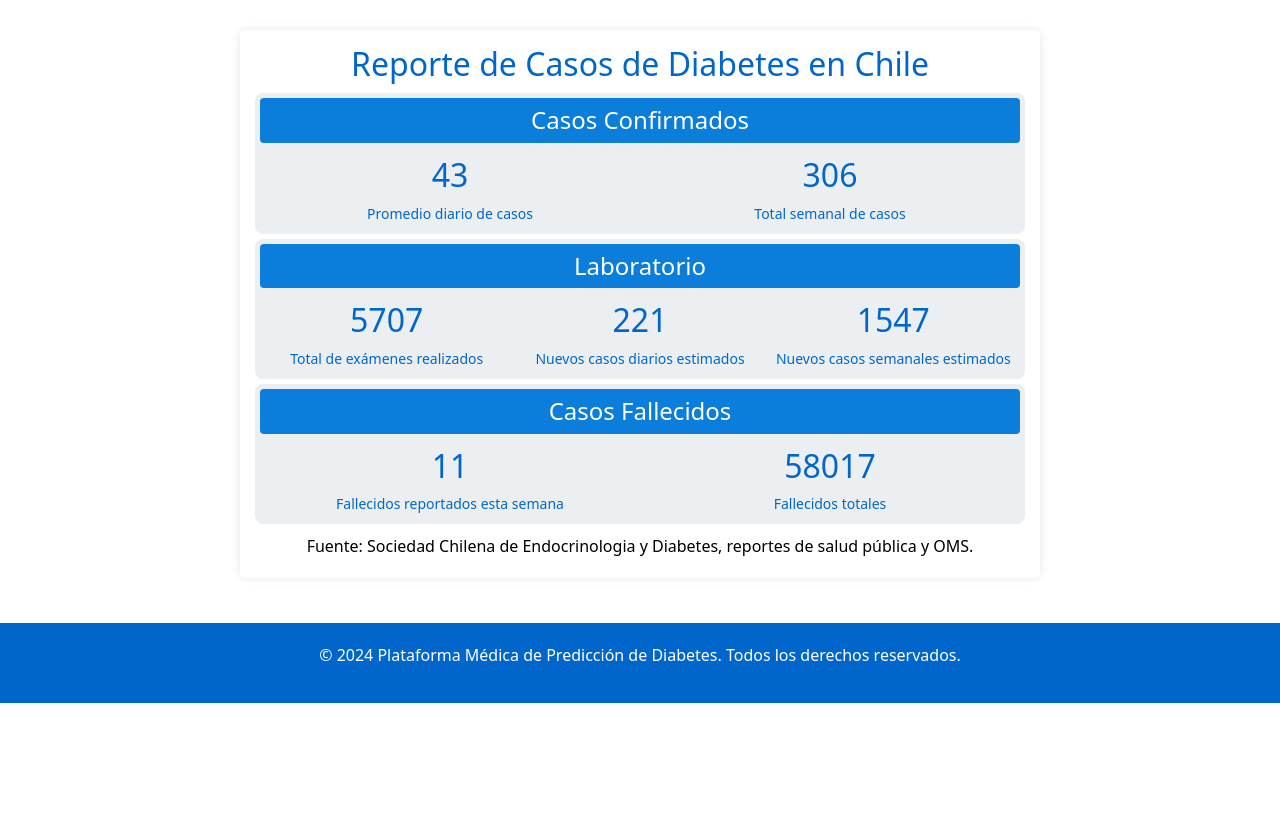
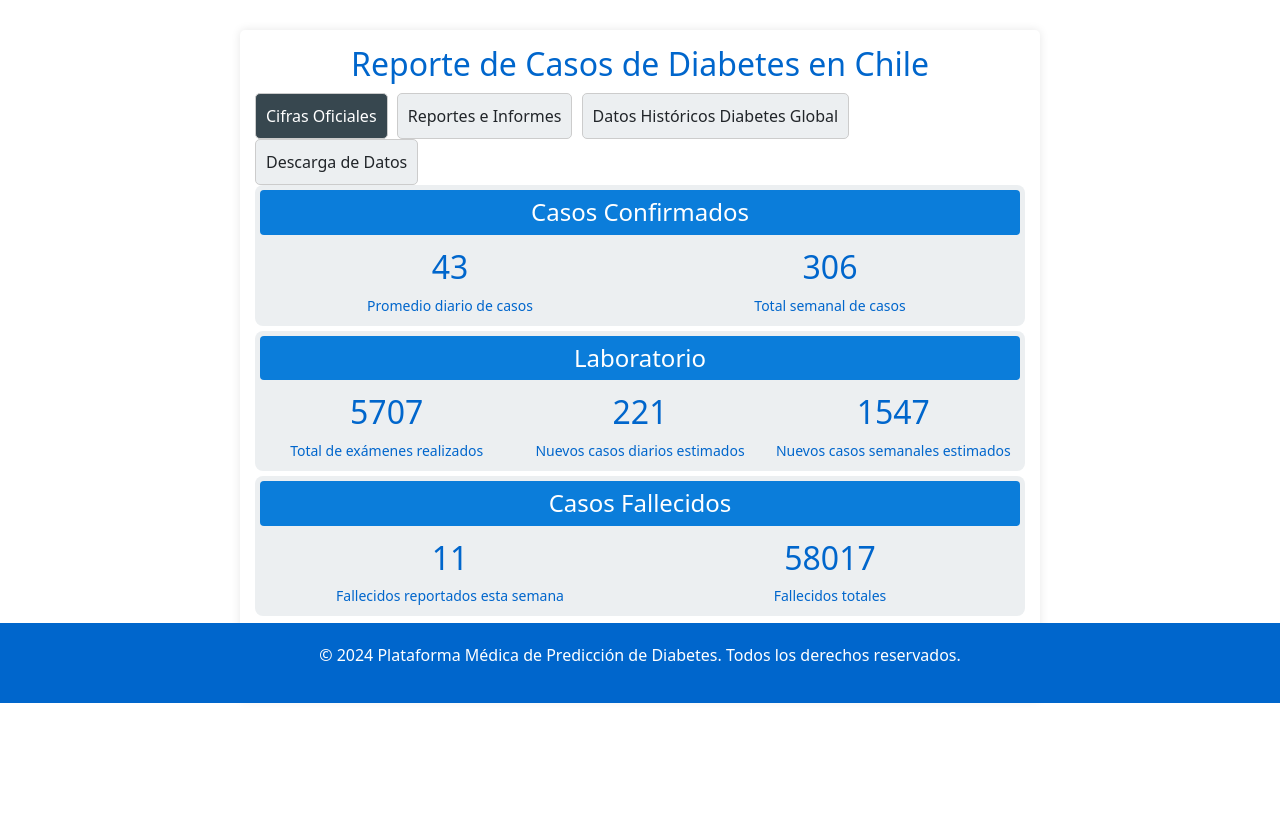
Before and after one commit to MaximilianoPalma/AppModelPrediction, a Django app: page /index/ in a window 1280 px wide. Shown: the part 97-927 px from the top of the page. Before the commit the page ends 800 px from the top, so only its background shows below. Run offline with Django 5.2, Linux system fonts and the light colour scheme; a user stored in the database is signed in; data that the repository does not hold is empty; parts of the project's set-up code (start-up, migrations or seed data) failed here and were passed over; some libraries are stand-ins or nearby versions.

Commit message:
Agrega funcionalidades.
funcionales tales como;
graficos
reportes
descargas
en vista de el analisis para la diabetes, se agregan graficos de proporciones solo en formato png de momento para ver como se comportan los datos, tanto para hemoglobina glicosilada, glucosa en sangre y edad.

```diff
--- a/prediccion/appmodel/templates/consulta.html
+++ b/prediccion/appmodel/templates/consulta.html
@@ -151,9 +151,9 @@
         <div class="prediccion">
             <h4>Support Vector Machine</h4>
             <div class="semaforo-vertical">
+                <div class="circulo {% if svm_prediction <= 30 %}verde{% else %}apagado{% endif %}"></div>
+                <div class="circulo {% if svm_prediction > 30 and svm_prediction <= 60 %}amarillo{% else %}apagado{% endif %}"></div>
                 <div class="circulo {% if svm_prediction > 60 %}rojo{% else %}apagado{% endif %}"></div>
-                <div class="circulo {% if svm_prediction > 30 and svm_prediction <= 60 %}amarillo{% else %}apagado{% endif %}"></div>
-                <div class="circulo {% if svm_prediction <= 30 %}verde{% else %}apagado{% endif %}"></div>
             </div>
             <p><strong>Riesgo Predicho:</strong> {{ svm_prediction|floatformat:2 }}%</p>
             {% if svm_prediction > 30 %}
--- a/prediccion/appmodel/templates/index.html
+++ b/prediccion/appmodel/templates/index.html
@@ -3,11 +3,99 @@
 {% block content %}
 <head>
     <title>{{ page_title }}</title>
+    <script src="https://cdnjs.cloudflare.com/ajax/libs/html2canvas/1.4.1/html2canvas.min.js"></script>
+    <script>
+        function showTab(tabId) {
+            // Ocultar todas las secciones
+            var sections = document.querySelectorAll('.tab-content');
+            sections.forEach(function(section) {
+                section.style.display = 'none';
+            });
+
+            // Mostrar la sección activa
+            document.getElementById(tabId).style.display = 'block';
+
+            // Cambiar el estado de las pestañas
+            var tabs = document.querySelectorAll('.tab');
+            tabs.forEach(function(tab) {
+                tab.classList.remove('active');
+            });
+            document.getElementById(tabId + '-tab').classList.add('active');
+        }
+
+        function downloadReport() {
+            html2canvas(document.querySelector(".report-container")).then(canvas => {
+                const imgData = canvas.toDataURL('image/png');
+                const link = document.createElement('a');
+                link.href = imgData;
+                link.download = 'reporte_diabetes.png'; // Nombre del archivo
+                link.click(); // Inicia la descarga
+            });
+        }
+    </script>
+    <style>
+        .tab {
+            padding: 10px;
+            cursor: pointer;
+            display: inline-block;
+            border: 1px solid #ccc;
+            border-radius: 5px;
+            margin-right: 5px;
+            background-color: #eceff1;
+        }
+
+        .tab.active {
+            background-color: #37474f;
+            color: white;
+        }
+
+        .image-container {
+            position: relative;
+            text-align: center;
+            margin: 20px 0;
+        }
+
+        .image-container img {
+            max-width: 100%;
+            height: auto;
+        }
+
+        .nav-button {
+            position: absolute;
+            top: 50%;
+            transform: translateY(-50%);
+            background-color: #37474f;
+            color: white;
+            border: none;
+            border-radius: 5px;
+            padding: 10px;
+            cursor: pointer;
+            z-index: 1000;
+        }
+
+        .nav-button.left {
+            left: 10px;
+        }
+
+        .nav-button.right {
+            right: 10px;
+        }
+    </style>
 </head>
 
 <div class="report-container">
     <h2>Reporte de Casos de Diabetes en Chile</h2>
 
+    <!-- Pestañas -->
+    <div>
+        <div id="cifras-oficiales-tab" class="tab active" onclick="showTab('cifras-oficiales')">Cifras Oficiales</div>
+        <div id="reportes-e-informes-tab" class="tab" onclick="showTab('reportes-e-informes')">Reportes e Informes</div>
+        <div id="datos-historicos-tab" class="tab" onclick="showTab('datos-historicos')">Datos Históricos Diabetes Global</div>
+        <div id="descarga-datos-tab" class="tab" onclick="showTab('descarga-datos')">Descarga de Datos</div>
+    </div>
+
+    <!-- Contenido de la pestaña "Cifras Oficiales" -->
+    <div id="cifras-oficiales" class="tab-content">
         <!-- Casos confirmados -->
         <div class="report-section">
             <h4>Casos Confirmados</h4>
@@ -59,7 +147,61 @@
 
         <div class="report-footer">
             <p>Fuente: Sociedad Chilena de Endocrinologia y Diabetes, reportes de salud pública y OMS.</p>
+            <button onclick="downloadReport()">Descargar Reporte</button>
         </div>
     </div>
 
+    <!-- Pestaña vacía "Reportes e Informes" -->
+    <div id="reportes-e-informes" class="tab-content" style="display:none;">
+        <h4>Reportes e Informes</h4>
+        <p>Esta sección está vacía por ahora.</p>
+    </div>
+
+    <!-- Pestaña "Datos Históricos" -->
+    <div id="datos-historicos" class="tab-content" style="display:none;">
+        <h4>Datos Históricos</h4>
+
+        <div class="image-container">
+            <h3 id="image-title">Distribución de Edad</h3>
+            <img id="image" src="{% load static %}{% static 'edad.png' %}" alt="Gráfico de Edad">
+            <button class="nav-button left" onclick="prevImage()">&#10094;</button>
+            <button class="nav-button right" onclick="nextImage()">&#10095;</button>
+        </div>
+
+    </div>
+
+    <!-- Pestaña vacía "Descarga de Datos" -->
+    <div id="descarga-datos" class="tab-content" style="display:none;">
+        <h4>Descarga de Datos</h4>
+        <p>Esta sección está vacía por ahora.</p>
+    </div>
+
+    <script>
+        // Array de imágenes y títulos
+        const images = [
+            { src: "{% load static %}{% static 'mapadiabetes.png' %}", title: "Mapa Diabetes Global" },
+            { src: "{% load static %}{% static 'edad.png' %}", title: "Distribución de Edad" },
+            { src: "{% load static %}{% static 'glucosa.png' %}", title: "Nivel de Glucosa" },
+            { src: "{% load static %}{% static 'hemoglobina.png' %}", title: "Hemoglobina Glicosilada" }
+        ];
+        let currentImageIndex = 0;
+
+        function nextImage() {
+            currentImageIndex = (currentImageIndex + 1) % images.length; // Ciclo a través de las imágenes
+            updateImage();
+        }
+
+        function prevImage() {
+            currentImageIndex = (currentImageIndex - 1 + images.length) % images.length; // Ciclo a través de las imágenes
+            updateImage();
+        }
+
+        function updateImage() {
+            document.getElementById('image').src = images[currentImageIndex].src;
+            document.getElementById('image-title').innerText = images[currentImageIndex].title;
+        }
+    </script>
+
+</div>
+
 {% endblock %}
--- a/prediccion/appmodel/templates/reporte.html
+++ b/prediccion/appmodel/templates/reporte.html
@@ -6,7 +6,7 @@
 </head>
 
 <div class="report-container">
-    <h1 style="text-align: center; color: #37474f;">Reporte de Casos de Diabetes en Chile</h1>
+    <h1 style="text-align: center; color: #37474f;">Reporte de Casoooooos de Diabetes en Peruuuuu</h1>
 
     <!-- Casos confirmados -->
     <div class="report-section">
--- a/prediccion/appmodel/views.py
+++ b/prediccion/appmodel/views.py
@@ -1,11 +1,10 @@
-from io import BytesIO
 from django.shortcuts import render, redirect
 from django.contrib.auth import login as auth_login, logout as auth_logout
 from appmodel.forms import CustomLoginForm
 from django.contrib.auth.decorators import login_required
 from .models import Paciente
 
-from reportlab.pdfgen import canvas
+
 from django.http import HttpResponse
 
 from django.conf import settings
@@ -13,13 +12,26 @@ import os
 import joblib
 import numpy as np
 import pandas as pd
-from sklearn.preprocessing import StandardScaler
 
 from reportlab.lib.pagesizes import letter
 from .reporte_utils import calcular_datos_reporte
 
 import requests
 from bs4 import BeautifulSoup
+
+
+
+
+
+# views.py
+import os
+import pandas as pd
+import matplotlib.pyplot as plt
+import seaborn as sns
+from django.http import HttpResponse
+from django.shortcuts import render
+from io import BytesIO
+import base64
 
 @login_required
 def base(request):
@@ -229,29 +241,32 @@ def evaluacion_riesgo(request):
 
     return render(request, 'consulta.html')
 
+
+
+from django.http import HttpResponse
+from PIL import Image, ImageDraw
 @login_required
 def descargar_reporte(request):
-    # Crear un objeto HttpResponse con el tipo de contenido 'application/pdf'
-    response = HttpResponse(content_type='application/pdf')
-    response['Content-Disposition'] = 'attachment; filename="reporte_diabetes.pdf"'
+    # Crear una imagen en blanco
+    width, height = 800, 600
+    img = Image.new('RGB', (width, height), color=(255, 255, 255))
+    d = ImageDraw.Draw(img)
 
-    # Crear el PDF utilizando ReportLab
-    pdf = canvas.Canvas(response, pagesize=letter)
-    pdf.drawString(100, 750, "Reporte de Casos de Diabetes en Chile")
+    # Títulos y datos del reporte
+    d.text((10, 10), "Reporte de Casos de Diabetes en Chile", fill=(0, 0, 0))
+    d.text((10, 50), f"Promedio diario de casos: {request.GET.get('promedio_diario', 'N/A')}", fill=(0, 0, 0))
+    d.text((10, 70), f"Total semanal de casos: {request.GET.get('total_semanal', 'N/A')}", fill=(0, 0, 0))
+    d.text((10, 90), f"Total de exámenes realizados: {request.GET.get('test_realizados', 'N/A')}", fill=(0, 0, 0))
+    d.text((10, 110), f"Nuevos casos diarios: {request.GET.get('nuevos_casos_diarios', 'N/A')}", fill=(0, 0, 0))
+    d.text((10, 130), f"Nuevos casos semanales: {request.GET.get('nuevos_casos_semanales', 'N/A')}", fill=(0, 0, 0))
+    d.text((10, 150), f"Fallecidos reportados esta semana: {request.GET.get('fallecidos_semanales', 'N/A')}", fill=(0, 0, 0))
+    d.text((10, 170), f"Fallecidos totales: {request.GET.get('fallecidos_totales', 'N/A')}", fill=(0, 0, 0))
 
-    # Agregar datos del reporte obtenidos del contexto
-    pdf.drawString(100, 720, f"Promedio diario de casos: {request.GET.get('promedio_diario', '')}")
-    pdf.drawString(100, 700, f"Total semanal de casos: {request.GET.get('total_semanal', '')}")
-    pdf.drawString(100, 680, f"Total de casos acumulados: {request.GET.get('casos_totales', '')}")
-    pdf.drawString(100, 660, f"Nuevos casos diarios estimados: {request.GET.get('nuevos_casos_diarios', '')}")
-    pdf.drawString(100, 640, f"Nuevos casos semanales estimados: {request.GET.get('nuevos_casos_semanales', '')}")
-    pdf.drawString(100, 620, f"Test realizados: {request.GET.get('test_realizados', '')}")
-    pdf.drawString(100, 600, f"Fallecidos totales: {request.GET.get('fallecidos_totales', '')}")
-    pdf.drawString(100, 580, f"Fallecidos esta semana: {request.GET.get('fallecidos_semanales', '')}")
+    # Guardar la imagen en un objeto BytesIO
+    response = HttpResponse(content_type='image/png')
+    response['Content-Disposition'] = 'attachment; filename="reporte_diabetes.png"'
+    img.save(response, 'PNG')
 
-    # Finalizar y devolver el PDF
-    pdf.showPage()
-    pdf.save()
     return response
 
 def generar_reporte_vista():
@@ -345,3 +360,86 @@ def calcular_datos_reporte():
         'fallecidos_totales': fallecidos_totales,
         'fallecidos_semanales': fallecidos_semanales,
     }
+
+
+from django.shortcuts import render
+import pandas as pd
+import matplotlib.pyplot as plt
+from django.http import HttpResponse
+from django.conf import settings
+import os
+
+@login_required
+def generar_graficos(request):
+    try:
+        # Ruta al archivo CSV
+        data_path = os.path.join(settings.BASE_DIR, 'appmodel', 'algoritmos', 'diabetes_prediction_dataset.csv')
+
+        # Leer el archivo CSV
+        df = pd.read_csv(data_path)
+
+        # Gráfico de distribución de edad
+        plt.figure(figsize=(10, 5))
+        plt.hist(df['age'], bins=30, color='blue', alpha=0.7)
+        plt.title('Distribución de Edad de Pacientes con Diabetes')
+        plt.xlabel('Edad')
+        plt.ylabel('Número de Pacientes')
+        edad_grafico_path = os.path.join(settings.STATIC_ROOT, 'grafico_edad.png')
+        plt.savefig(edad_grafico_path)
+        plt.close()
+
+        # Gráfico de nivel de glucosa
+        plt.figure(figsize=(10, 5))
+        plt.hist(df['blood_glucose_level'], bins=30, color='green', alpha=0.7)
+        plt.title('Distribución de Nivel de Glucosa de Pacientes con Diabetes')
+        plt.xlabel('Nivel de Glucosa')
+        plt.ylabel('Número de Pacientes')
+        glucosa_grafico_path = os.path.join(settings.STATIC_ROOT, 'grafico_glucosa.png')
+        plt.savefig(glucosa_grafico_path)
+        plt.close()
+
+        # Renderizar la plantilla
+        return render(request, 'tu_template.html', {
+            'grafico_edad': 'static/grafico_edad.png',
+            'grafico_glucosa': 'static/grafico_glucosa.png',
+        })
+    except Exception as e:
+        return HttpResponse(f"Error al generar los gráficos: {str(e)}", status=500)
+
+
+
+
+
+from django.http import HttpResponse
+from PIL import Image, ImageDraw, ImageFont
+from django.contrib.auth.decorators import login_required
+
+@login_required
+def descargar_reporte(request):
+    # Crear una imagen en blanco
+    width, height = 800, 600
+    img = Image.new('RGB', (width, height), color=(255, 255, 255))
+    d = ImageDraw.Draw(img)
+
+    # Establecer una fuente
+    try:
+        font = ImageFont.truetype("arial.ttf", 20)
+    except IOError:
+        font = ImageFont.load_default()
+
+    # Títulos y datos del reporte
+    d.text((10, 10), "Reporte de Casos de Diabetes en Chile", fill=(0, 0, 0), font=font)
+    d.text((10, 50), f"Promedio diario de casos: {request.GET.get('promedio_diario', 'N/A')}", fill=(0, 0, 0), font=font)
+    d.text((10, 70), f"Total semanal de casos: {request.GET.get('total_semanal', 'N/A')}", fill=(0, 0, 0), font=font)
+    d.text((10, 90), f"Total de exámenes realizados: {request.GET.get('test_realizados', 'N/A')}", fill=(0, 0, 0), font=font)
+    d.text((10, 110), f"Nuevos casos diarios: {request.GET.get('nuevos_casos_diarios', 'N/A')}", fill=(0, 0, 0), font=font)
+    d.text((10, 130), f"Nuevos casos semanales: {request.GET.get('nuevos_casos_semanales', 'N/A')}", fill=(0, 0, 0), font=font)
+    d.text((10, 150), f"Fallecidos reportados esta semana: {request.GET.get('fallecidos_semanales', 'N/A')}", fill=(0, 0, 0), font=font)
+    d.text((10, 170), f"Fallecidos totales: {request.GET.get('fallecidos_totales', 'N/A')}", fill=(0, 0, 0), font=font)
+
+    # Guardar la imagen en un objeto BytesIO
+    response = HttpResponse(content_type='image/png')
+    response['Content-Disposition'] = 'attachment; filename="reporte_diabetes.png"'
+    img.save(response, 'PNG')
+
+    return response
--- a/prediccion/prediccion/urls.py
+++ b/prediccion/prediccion/urls.py
@@ -1,10 +1,6 @@
-
 from django.contrib import admin
 from django.urls import path
 from appmodel import views
-
-from django.contrib.auth import views as auth_views
-from appmodel.forms import CustomLoginForm
 from django.contrib.auth.decorators import login_required
 
 urlpatterns = [
@@ -12,20 +8,22 @@ urlpatterns = [
     path('', views.login, name='login'),
     path('logout/', views.logout, name='logout'),
 
-    path('index/', login_required(views.index), name = 'index'),
+    path('index/', login_required(views.index), name='index'),
 
-    path('listado/', login_required(views.listado_pacientes), name = 'listado_pacientes'),
+    path('listado/', login_required(views.listado_pacientes), name='listado_pacientes'),
 
     path('registro/', views.registro_paciente, name='registro_paciente'),
     path('consulta/', views.consulta_paciente, name='consulta_paciente'),
 
-    path('aplicacion/', login_required(views.aplicacion), name = 'aplicacion'),
-    path('informe/', login_required(views.informe), name = 'informe'),
+    path('aplicacion/', login_required(views.aplicacion), name='aplicacion'),
+    path('informe/', login_required(views.informe), name='informe'),
 
-    path('soporte/', login_required(views.soporte), name = 'soporte'),
+    path('soporte/', login_required(views.soporte), name='soporte'),
 
     path('evaluacion-riesgo/', login_required(views.evaluacion_riesgo), name='evaluacion_riesgo'),
 
-     # Nueva ruta para generar el reporte PDF
-    path('descargar_reporte/', login_required(views.descargar_reporte), name='descargar_reporte'),
+    # Nueva ruta para generar el reporte PDF
+    path('descargar-reporte/', views.descargar_reporte, name='descargar_reporte'),
+
+    path('graficos/', login_required(views.generar_graficos), name='graficos'),
 ]
```
Also changed, not shown: prediccion/appmodel/static/edad.png (added), prediccion/appmodel/static/glucosa.png (added), prediccion/appmodel/static/hemoglobina.png (added), prediccion/appmodel/static/mapadiabetes.png (added), prediccion/db.sqlite3. Lines whose indentation alone changed are shown as unchanged.
